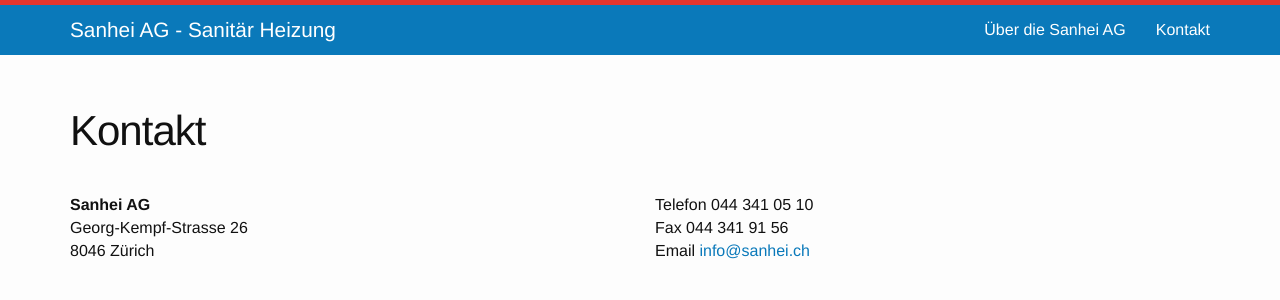
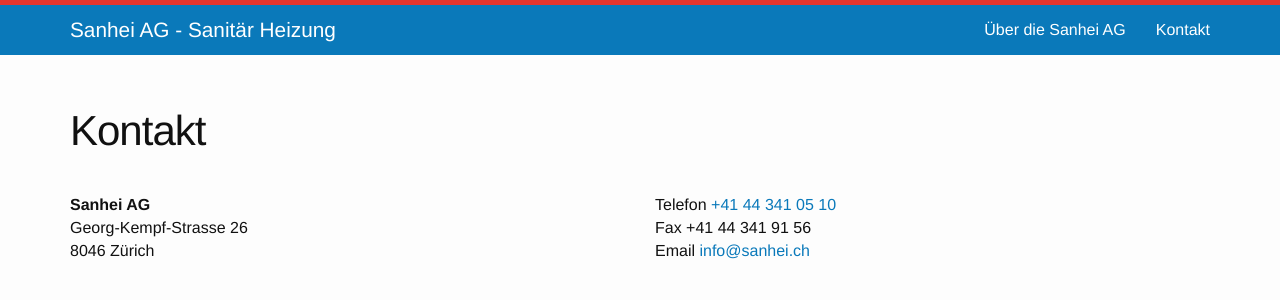
Before and after one commit to lukaselmer/sanhei-web, a Jekyll site: the page built from jekyll/kontakt/index.html, in a window 1280 px wide. Shown: the top 300 px of the page. Built offline with Jekyll 4.4.1, drawn with Linux system fonts in a browser that asks for light colours; nearby versions of some CDN libraries.

Commit message:
link the phone number

```diff
--- a/jekyll/_config.yml
+++ b/jekyll/_config.yml
@@ -2,8 +2,9 @@
 title: Sanhei AG
 address_street: 'Georg-Kempf-Strasse 26'
 address_place: '8046 Zürich'
-phone: '044 341 05 10'
-fax: '044 341 91 56'
+phone: '+41 44 341 05 10'
+phone_compact: '+41443410510'
+fax: '+41 44 341 91 56'
 vat_nr: 'CHE-105.833.781 MWST (Alt: 232 541)'
 email: info@sanhei.ch
 description_head: > # this means to ignore newlines until "baseurl:"
--- a/jekyll/_includes/footer.html
+++ b/jekyll/_includes/footer.html
@@ -12,9 +12,9 @@
         </div>
         <div class="col-sm-3">
           <ul>
+            <li>Tel <a href="tel:{{ site.phone_compact }}">{{ site.phone }}</a></li>
+            <li>Fax {{ site.fax }}</li>
             <li><a href="mailto:{{ site.email }}">{{ site.email }}</a></li>
-            <li>Tel {{ site.phone }}</li>
-            <li>Fax {{ site.fax }}</li>
           </ul>
         </div>
         <div class="col-sm-5">
--- a/jekyll/kontakt/index.html
+++ b/jekyll/kontakt/index.html
@@ -18,7 +18,7 @@ permalink: /kontakt/
   <div class="col-sm-6">
     <p>
     <address>
-      Telefon {{ site.phone }}<br>
+      Telefon <a href="tel:{{ site.phone_compact }}">{{ site.phone }}</a><br>
       Fax {{ site.fax }}<br>
       Email <a href="mailto:{{ site.email }}">{{ site.email }}</a><br>
     </address>
```
